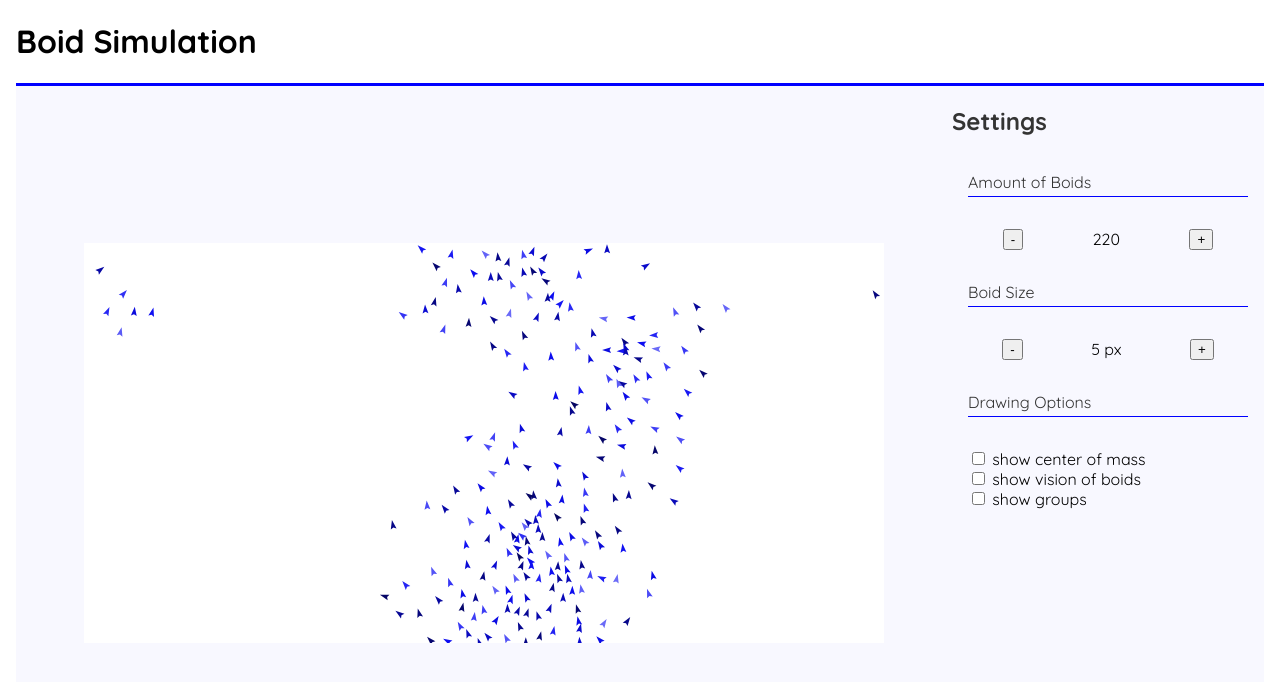
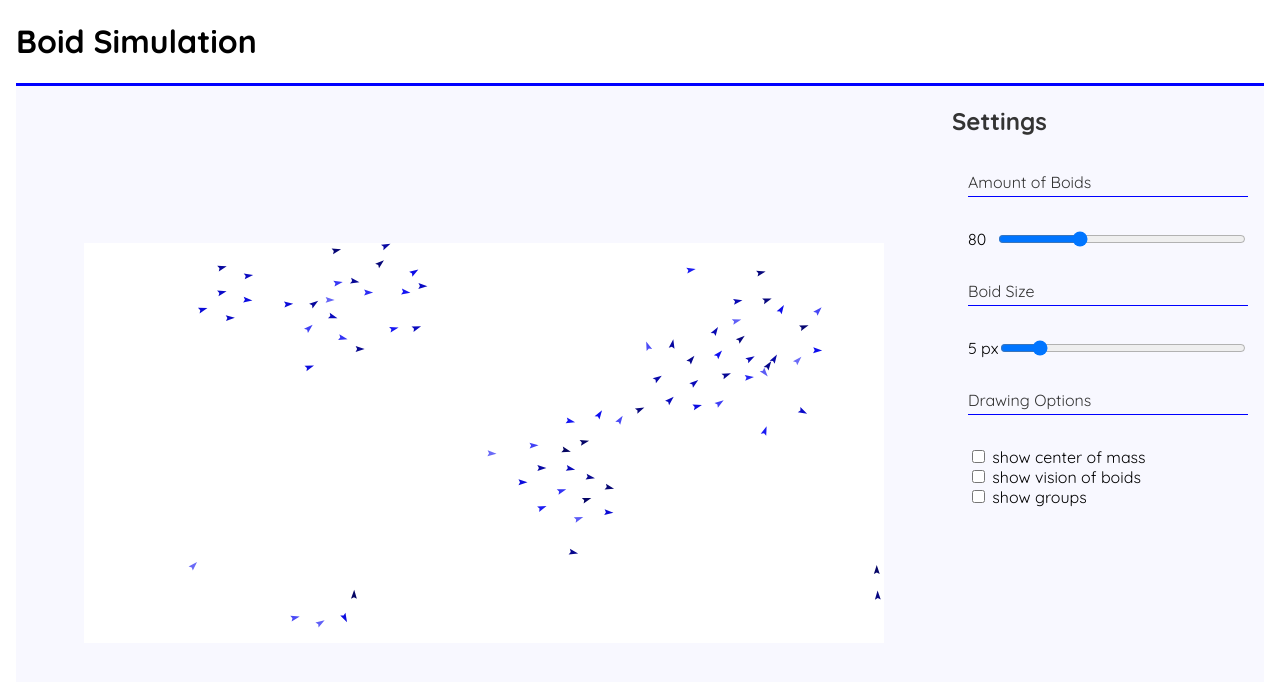
Before and after one commit to zinkko/boids, a React (Create React App) app: page / in a window 1280 px wide. Shown: the top 682 px of the page. Built offline with nearby package versions, Linux system fonts and the light colour scheme.

Commit message:
Add range inputs for the sliders

```diff
--- a/src/App.tsx
+++ b/src/App.tsx
@@ -24,7 +24,7 @@ function Panel({ children }: PanelProps) {
 }
 
 const defaultConfig = {
-  amountOfBoids: 220,
+  amountOfBoids: 80,
   boidProperties: { size: 5 },
 }
 
--- a/src/BoidSimulation.tsx
+++ b/src/BoidSimulation.tsx
@@ -34,7 +34,12 @@ export default function BoidSimulation({ config }: { config: SimulationConfig })
         world.removeBoid();
     }
     while (world.amountOfBoids() < config.amountOfBoids) {
-        world.addBoid(config.boidProperties || {});
+        world.addBoid({
+            ...(config.boidProperties|| {}),
+            pos: randomPosition({ maxX: world.width - 20, minX: 20, maxY: world.height - 20, minY: 20 }),
+            color: randomColor(240, 'lightness', { minLightness: 20, maxLightness: 70 }),
+            direction: randomDirection(),
+        });
     }
 
     useEffect(() => {
--- a/src/controls/Controls.tsx
+++ b/src/controls/Controls.tsx
@@ -24,12 +24,16 @@ export default function Controls({ values, setValues }: ControlProps) {
             <Title>Settings</Title>
             <InputField label="Amount of Boids">
                 <Slider
+                    minValue={1}
+                    maxValue={250}
                     value={values.amountOfBoids}
                     setValue={newvalue => update('amountOfBoids', newvalue)}
                 />
             </InputField>
             <InputField label="Boid Size">
                 <Slider
+                    minValue={1}
+                    maxValue={30}
                     unit="px"
                     value={values.boidProperties?.size || 5}
                     setValue={newvalue => update('size', newvalue)}
--- a/src/controls/Slider.tsx
+++ b/src/controls/Slider.tsx
@@ -3,21 +3,30 @@ import styled from 'styled-components';
 export interface SliderProps {
     unit?: string;
     value: number;
+    minValue: number;
+    maxValue: number;
     setValue: (newvalue: number) => void;
 }
 
-export default function Slider({ unit, value, setValue}: SliderProps) {
+
+export default function Slider({ unit, value, setValue, maxValue, minValue }: SliderProps) {
     return (
         <SliderContainer>
-            <button onClick={() => setValue(value-1)}>-</button>
-            {value}{unit && ` ${unit}`}
-            <button onClick={() => setValue(value+1)}>+</button>
+            {value}&nbsp;{unit}
+            <input
+                type="range"
+                min={minValue || 0}
+                max={maxValue || 100}
+                value={value}
+                onChange={v => setValue(parseInt(v.target.value))}
+            />
         </SliderContainer>
     );
 }
 
 const SliderContainer = styled.div`
-    display: flex;
     width: 100%;
-    justify-content: space-around;
+    display: grid;
+    grid-template-columns: 1fr 9fr;
+    box-sizing: border-box;
 `;
```
